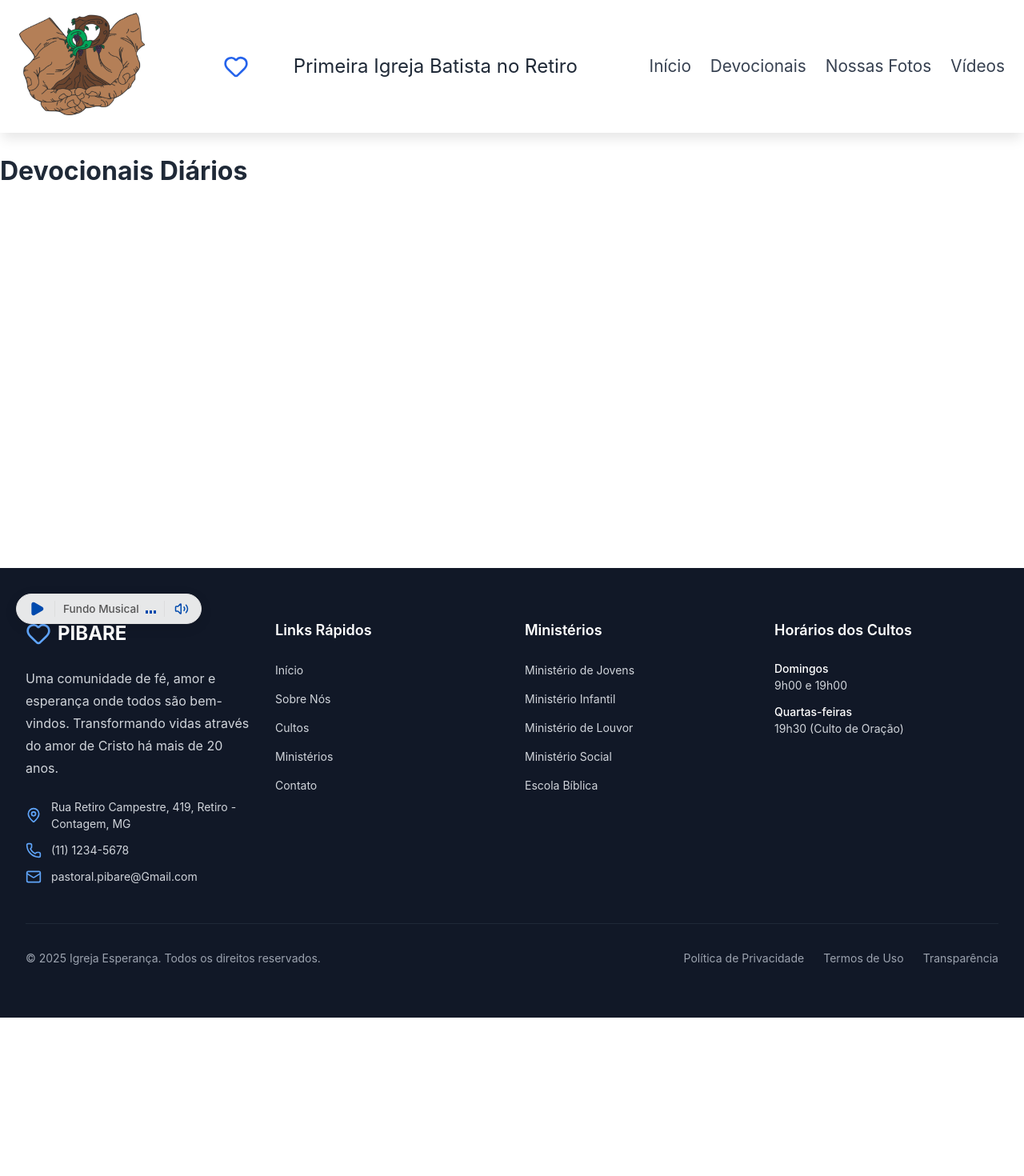
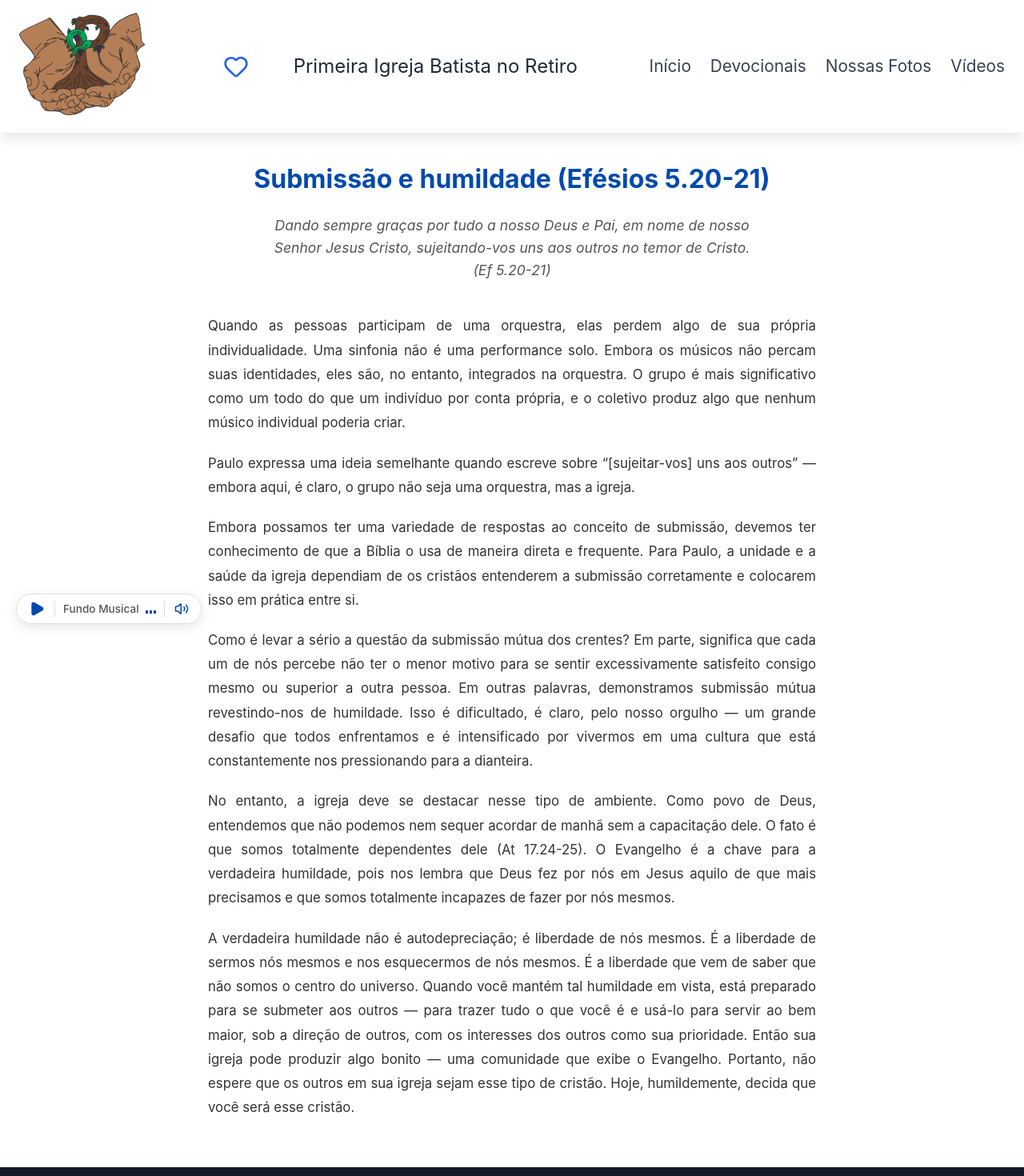
Before and after one commit to ithanamaral/pibare_new, a React (Vite) app: page /devotionals in a window 1280 px wide. Shown: the top 1470 px of the page at 80% size. Before the commit the page ends 1272 px from the top, so only its background shows below. Built offline with nearby package versions, Linux system fonts and the light colour scheme.

Commit message:
Adiciona página de Devocionais

```diff
--- a/src/components/devotionals.css
+++ b/src/components/devotionals.css
@@ -0,0 +1,50 @@
+.devotionals {
+  max-width: 800px;
+  margin: 0 auto;
+  margin-top: 70px;
+  padding: 40px 20px;
+  display: flex;
+  flex-direction: column;
+  align-items: center;
+  min-height: 100vh;
+}
+
+
+.devotionals h1 {
+  text-align: center;
+  color: #004aad;
+  margin-bottom: 20px;
+  font-size: 2rem;
+}
+
+.reflexao {
+  text-align: center;
+  font-style: italic;
+  color: #555;
+  margin-bottom: 40px;
+  line-height: 1.6;
+  font-size: 1.1rem;
+  max-width: 600px;
+}
+
+.text {
+  width: 100%;
+}
+
+.texto {
+  text-align: justify;
+  line-height: 1.8;
+  margin-bottom: 20px;
+  color: #333;
+  font-size: 1.05rem;
+}
+
+@media (max-width: 600px) {
+  .texto {
+    text-align: left;
+  }
+
+  .devotionals h1 {
+    font-size: 1.5rem;
+  }
+}
--- a/src/components/devotionals.jsx
+++ b/src/components/devotionals.jsx
@@ -1,13 +1,73 @@
-import React from 'react'
+import React from "react";
+import "../components/devotionals.css";
 
 function Devotionals() {
   return (
     <>
-        <div style={{paddingTop: "100px"}}>
-            <h1>Devocionais Diários</h1>
-        </div>
+      <main className="devotionals">
+        <h1>Submissão e humildade (Efésios 5.20-21)</h1>
+        <p className="reflexao">
+          Dando sempre graças por tudo a nosso Deus e Pai, em nome de nosso
+          Senhor Jesus Cristo, sujeitando-vos uns aos outros no temor de Cristo.
+          (Ef 5.20-21)
+        </p>
+        <section className="text">
+          <p className="texto">
+            Quando as pessoas participam de uma orquestra, elas perdem algo de
+            sua própria individualidade. Uma sinfonia não é uma performance solo.
+            Embora os músicos não percam suas identidades, eles são, no entanto,
+            integrados na orquestra. O grupo é mais significativo como um todo do
+            que um indivíduo por conta própria, e o coletivo produz algo que
+            nenhum músico individual poderia criar.
+            </p>
+
+          <p className="texto">
+            Paulo expressa uma ideia
+            semelhante quando escreve sobre “[sujeitar-vos] uns aos outros” —
+            embora aqui, é claro, o grupo não seja uma orquestra, mas a igreja.
+            </p>
+
+          <p className="texto">
+            Embora possamos ter uma variedade de respostas ao conceito de
+            submissão, devemos ter conhecimento de que a Bíblia o usa de maneira
+            direta e frequente. Para Paulo, a unidade e a saúde da igreja
+            dependiam de os cristãos entenderem a submissão corretamente e
+            colocarem isso em prática entre si.
+            </p>
+
+            <p className="texto">Como é levar a sério a questão da
+            submissão mútua dos crentes? Em parte, significa que cada um de nós
+            percebe não ter o menor motivo para se sentir excessivamente
+            satisfeito consigo mesmo ou superior a outra pessoa. Em outras
+            palavras, demonstramos submissão mútua revestindo-nos de humildade.
+            Isso é dificultado, é claro, pelo nosso orgulho — um grande desafio
+            que todos enfrentamos e é intensificado por vivermos em uma cultura
+            que está constantemente nos pressionando para a dianteira.
+            </p>
+
+            <p className="texto">No entanto, a igreja deve se destacar nesse tipo de ambiente. Como povo de Deus,
+            entendemos que não podemos nem sequer acordar de manhã sem a
+            capacitação dele. O fato é que somos totalmente dependentes dele (At
+            17.24-25). O Evangelho é a chave para a verdadeira humildade, pois nos
+            lembra que Deus fez por nós em Jesus aquilo de que mais precisamos e
+            que somos totalmente incapazes de fazer por nós mesmos.
+            </p>
+
+            <p className="texto">A verdadeira humildade não é autodepreciação; é liberdade de nós mesmos. É a
+            liberdade de sermos nós mesmos e nos esquecermos de nós mesmos. É a
+            liberdade que vem de saber que não somos o centro do universo. Quando
+            você mantém tal humildade em vista, está preparado para se submeter
+            aos outros — para trazer tudo o que você é e usá-lo para servir ao bem
+            maior, sob a direção de outros, com os interesses dos outros como sua
+            prioridade. Então sua igreja pode produzir algo bonito — uma
+            comunidade que exibe o Evangelho. Portanto, não espere que os outros
+            em sua igreja sejam esse tipo de cristão. Hoje, humildemente, decida
+            que você será esse cristão.
+            </p>
+        </section>
+      </main>
     </>
-  )
+  );
 }
 
-export default Devotionals
+export default Devotionals;
```
